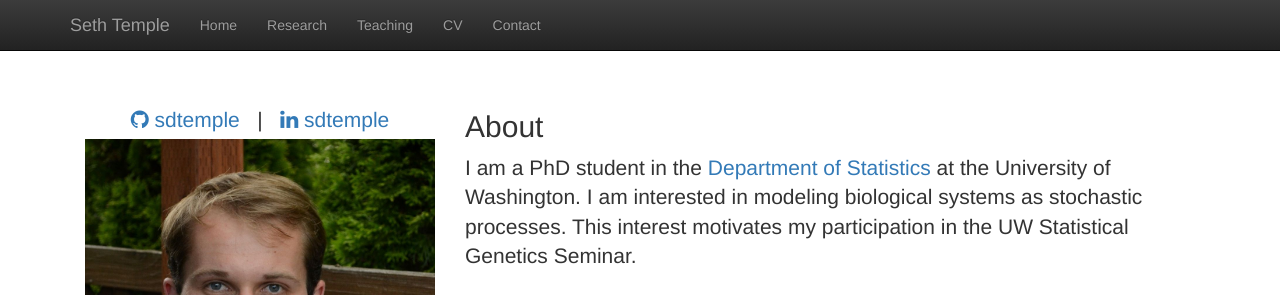
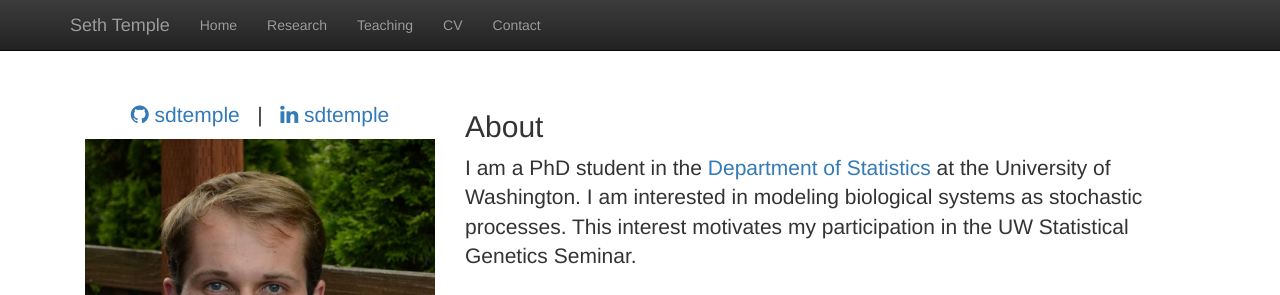
Before and after one commit to sdtemple/sdtemple.github.io, a Jekyll site: the page built from index.html, in a window 1280 px wide. Shown: the top 295 px of the page. Built offline with Jekyll 4.4.1, drawn with Linux system fonts in a browser that asks for light colours; nearby versions of some CDN libraries; library files that are not in the unit come from our copies.

Commit message:
Update index.html

```diff
--- a/index.html
+++ b/index.html
@@ -5,7 +5,7 @@ title:  'Seth Temple'
 
 <div class="row featurette">
 <div class="col-md-4">
-  <div style="position: relative; top: 15px">
+  <div style="position: relative; top: 10px">
        <center><p class = "lead">
   <a href = "https://github.com/sdtemple"><i class="fa fa-github" aria-hidden="true"></i> sdtemple </a>
          &nbsp;&nbsp;|&nbsp;&nbsp;
```
